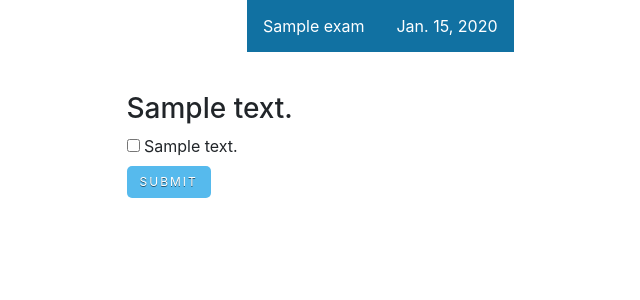
After one commit to Jibinjohnkj/exam-tests, a Django app: page /multiplechoice/exam/1/question/1/ in a window 1280 px wide. The commit adds this page. Shown: the top 300 px of the page, without its empty margins (201-841 px from the left). Run offline with Django 3.2, Linux system fonts and the light colour scheme; a user stored in the database is signed in; tables that the repository leaves empty hold one stand-in row (values such as "Sample post"); some libraries are stand-ins or nearby versions.

Commit message:
Created interface for Students to Take tests and Teachers to view results

```diff
--- a/authentication/models.py
+++ b/authentication/models.py
@@ -7,4 +7,4 @@ class User(AbstractUser):
         ('Student', 'Student'),
         ('Teacher', 'Teacher'),
     )
-    type = models.CharField(choices=USER_TYPES, max_length=4, default='Student')
+    type = models.CharField(choices=USER_TYPES, max_length=25, default='Student')
--- a/examtests/settings.py
+++ b/examtests/settings.py
@@ -124,6 +124,6 @@ STATIC_ROOT = os.path.join(BASE_DIR, "static")
 
 AUTH_USER_MODEL = 'authentication.User'
 
+LOGIN_URL = 'authentication/login/'
 LOGIN_REDIRECT_URL = '/'
-
-LOGIN_URL = 'authentication/login/'
+LOGOUT_REDIRECT_URL = '/'
--- a/multiplechoice/models.py
+++ b/multiplechoice/models.py
@@ -28,8 +28,17 @@ class Option(models.Model):
     is_right_option = models.BooleanField(default=False)
     updated_on = models.DateTimeField(auto_now=True)
 
+    def __str__(self):
+        return self.description
 
-class UserAnswers(models.Model):
+
+class UserAnswer(models.Model):
     student = models.ForeignKey(User, on_delete=models.CASCADE)
     answer = models.ForeignKey(Option, on_delete=models.CASCADE)
     updated_on = models.DateTimeField(auto_now=True)
+
+    class Meta:
+        unique_together = (('student', 'answer'),)
+
+    def __str__(self):
+        return self.student.first_name + ' => ' + self.answer.description
--- /dev/null
+++ b/multiplechoice/static/multiplechoice/question.css
@@ -0,0 +1,33 @@
+ul {
+  list-style-type: none;
+  padding: 0;
+  overflow: hidden;
+  margin-left: 35%;
+}
+
+li {
+  float: left;
+}
+
+li a {
+  display: block;
+  color: white;
+  text-align: center;
+  padding: 14px 16px;
+  text-decoration: none;
+  background-color: #1171a2;
+}
+
+.btn {
+	display: inline-block;
+	background-color: #56baed;
+	text-shadow: 0 1px 0 rgba(0,0,0,0.5);
+	color: #FFF;
+	text-transform: uppercase;
+	letter-spacing: 2px;
+	font-size: 12px;
+	border-radius: 5px;
+	-moz-border-radius: 5px;
+	-webkit-border-radius: 5px;
+    float: left;
+}
--- /dev/null
+++ b/multiplechoice/templates/multiplechoice/question.html
@@ -0,0 +1,29 @@
+{% load static %}
+<link rel="stylesheet" href="https://maxcdn.bootstrapcdn.com/bootstrap/4.3.1/css/bootstrap.min.css">
+<script src="https://maxcdn.bootstrapcdn.com/bootstrap/4.3.1/js/bootstrap.min.js"></script>
+<link rel="stylesheet" type="text/css" href="{% static 'multiplechoice/question.css' %}">
+
+        <ul>
+            <li><a href="#home">{{ question.exam.title }}</a></li>
+            <li><a href="#news">{{ question.exam.date }}</a></li>
+        </ul>
+
+<div class="row">&nbsp;</div>
+<div class="row">
+<div class="col-sm-3">&nbsp;</div>
+<div class="col-sm-4">
+        <h3>{{ question.description }}</h3>
+        <form method="post">
+            {% csrf_token %}
+                {% for option in question.option_set.all %}
+                    <div class="checkbox">
+                    <input type="checkbox" name="selected-options" value="{{ option.id }}" class="styled"/>
+                        <label>
+                            {{option.description}}
+                        </label>
+                    </div>
+                {% endfor %}
+            <input type="submit" class="btn" value="Submit"/>
+        </form>
+</div>
+</div>
--- a/multiplechoice/urls.py
+++ b/multiplechoice/urls.py
@@ -1,6 +1,8 @@
 from django.urls import path
 
-from .views import IndexView
+from .views import QuestionView, ResultView
 
 urlpatterns = [
+    path('exam/<int:exam_id>/question/<int:question_id>/', QuestionView.as_view(), name='question'),
+    path('exam/<int:exam_id>/result/', ResultView.as_view(), name='result'),
 ]
--- a/multiplechoice/views.py
+++ b/multiplechoice/views.py
@@ -1,11 +1,124 @@
-from django.shortcuts import render
+from django.shortcuts import render, redirect
 from django.views import View
+from django.urls import reverse
+from django.http import Http404
+from django.db import IntegrityError
 from django.contrib.auth.mixins import LoginRequiredMixin
 
-# Create your views here.
+from authentication.models import User
+from .models import Exam, Question, Option, UserAnswer
 
 
 class IndexView(LoginRequiredMixin, View):
     def get(self, request):
-        context = {'user': request.user}
+        """
+        If student, show option to Take Test
+        If teacher, show option to 'Create Test' or 'See Results'
+        """
+
+        context = {'user': request.user,
+                   'exams': Exam.objects.all()}
         return render(request, 'multiplechoice/index.html', context)
+
+
+class QuestionView(LoginRequiredMixin, View):
+    def get(self, request, exam_id=None, question_id=None):
+        """
+        Display the question according to the id in the URL
+        """
+        if question_id:
+            try:
+                question = Question.objects.get(id=question_id)
+            except Question.DoesNotExist:
+                raise Http404("Question not exist")
+
+        context = {'user': request.user,
+                   'question': question}
+        return render(request, 'multiplechoice/question.html', context)
+
+    def post(self, request, exam_id=None, question_id=None):
+        """
+        Save the answers given by the student and redirect to next question
+        If all questions answered redirect to result
+        """
+
+        # Save the answers given by the student
+        user = request.user
+        options = request.POST.getlist("selected-options")
+
+        for item in options:
+            try:
+                option = Option.objects.get(id=item)
+            except Option.DoesNotExist:
+                raise Http404("Illegal option detected")
+
+            try:
+                UserAnswer.objects.create(student=user, answer=option)
+            except IntegrityError:
+                raise Http404("You already answered this question")
+
+        next_question = question_id + 1
+        if Question.objects.filter(exam__id=exam_id, id=next_question).exists():
+            # Redirect to next question
+            return redirect(reverse('question', kwargs={'exam_id': exam_id,
+                                                     'question_id':next_question}))
+        else:
+            # If all questions answered redirect to result
+            return redirect(reverse('result', kwargs={'exam_id': exam_id}))
+
+
+class ResultView(LoginRequiredMixin, View):
+    def get(self, request, exam_id):
+        """
+        If a student, show his results
+        If a teacher, show results of all student who have taken
+        """
+
+        users = []
+        user = request.user
+        if user.type == 'Teacher':
+            # Get all users who took the test
+            users.extend(set(UserAnswer.objects.filter(answer__question__exam__id=exam_id
+                                      ).values_list('student__id',flat=True)))
+        else:
+            users.append(user.id)
+
+        context = {'results':process_results(users, exam_id)}
+
+        return render(request, 'multiplechoice/result.html', context)
+
+def process_results(users, exam=1):
+    results = []
+    try:
+        exam = Exam.objects.get(id=exam)
+    except Exam.DoesNotExist:
+        raise Http404("Exam does not exist")
+
+    for user_id in users:
+        try:
+            user = User.objects.get(id=user_id)
+        except User.DoesNotExist:
+            raise Http404("User does not exist")
+
+        percentage = calculate_percentage(user, exam=exam)
+        results.append({
+            'user':user,
+            'percentage':percentage,
+            'passed':percentage > exam.pass_percentage
+        })
+    return results
+
+
+def calculate_percentage(user, exam):
+    questions = Question.objects.filter(exam=exam)
+    total_questions = questions.count()
+    questions_rightly_answered = 0
+    for question in questions:
+        # if all right options were selected and no wrong options were selected,
+        # the answer is correct
+        right_options = Option.objects.filter(question=question, is_right_option=True)
+        user_choices = Option.objects.filter(question=question, useranswer__student=user)
+        if set(user_choices) == set(right_options):
+            questions_rightly_answered+=1
+
+    return (questions_rightly_answered*100)/total_questions
```
Also changed, not shown: authentication/views.py (+8 -2 lines), multiplechoice/admin.py (+5 -3 lines), multiplechoice/static/multiplechoice/index.css (+34 -0 lines), multiplechoice/static/multiplechoice/index.js (deleted, +0 -21 lines), multiplechoice/static/multiplechoice/result.css (added, +52 -0 lines), multiplechoice/templates/multiplechoice/index.html (+14 -6 lines), multiplechoice/templates/multiplechoice/result.html (added, +24 -0 lines), README.md, authentication/migrations/0001_initial.py, authentication/migrations/0002_auto_20190826_0956.py, multiplechoice/migrations/0001_initial.py.
